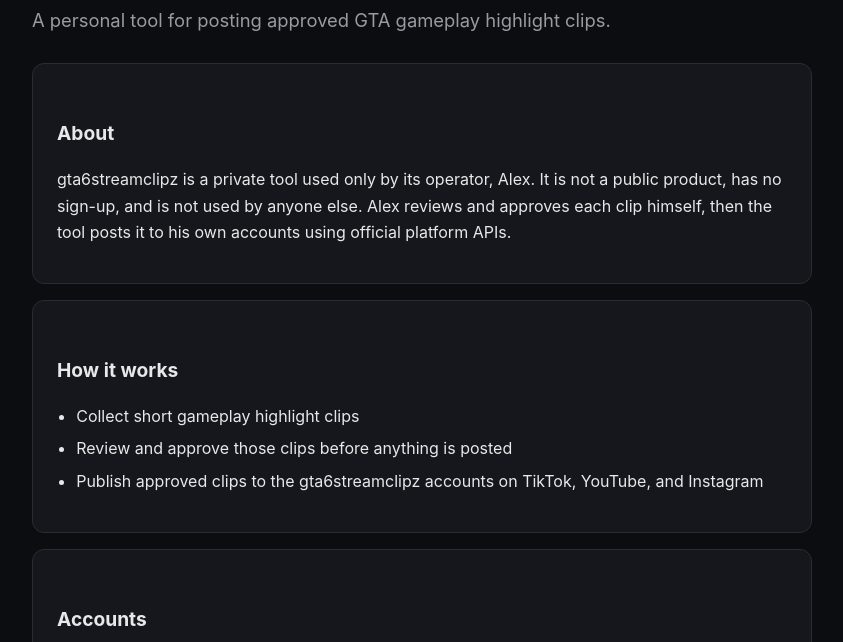
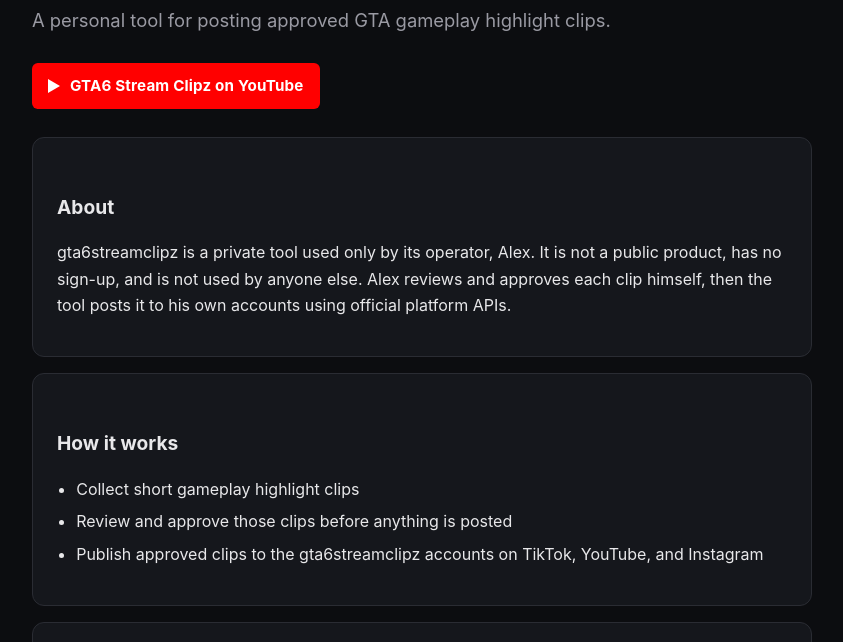
Before and after one commit to gta6streamclipz/gta6streamclipz.github.io, a plain HTML site: page index.html in a window 1280 px wide. Shown: the part 158-800 px from the top of the page, without its empty margins (218-1061 px from the left). Drawn offline with Linux system fonts and the light colour scheme.

Commit message:
Add YouTube API Services section and YouTube badge

```diff
--- a/index.html
+++ b/index.html
@@ -23,6 +23,10 @@
       <h1>gta6streamclipz</h1>
       <p class="tagline">A personal tool for posting approved GTA gameplay highlight clips.</p>
 
+      <p class="yt-row">
+        <a class="yt-badge" href="https://www.youtube.com/@GTA6StreamClipz">GTA6 Stream Clipz on YouTube</a>
+      </p>
+
       <div class="card">
         <h2>About</h2>
         <p>gta6streamclipz is a private tool used only by its operator, Alex. It is not a public product, has no sign-up, and is not used by anyone else. Alex reviews and approves each clip himself, then the tool posts it to his own accounts using official platform APIs.</p>
@@ -41,7 +45,7 @@
         <h2>Accounts</h2>
         <ul>
           <li>TikTok: <a href="https://www.tiktok.com/@gta6streamclipz">@gta6streamclipz</a></li>
-          <li>YouTube: <a href="https://www.youtube.com/@gta6streamclipz">@gta6streamclipz</a></li>
+          <li>YouTube: <a href="https://www.youtube.com/@GTA6StreamClipz">GTA6 Stream Clipz on YouTube (@GTA6StreamClipz)</a></li>
           <li>Instagram: <a href="https://www.instagram.com/gta6.streamclipz/">gta6.streamclipz</a></li>
         </ul>
       </div>
--- a/styles.css
+++ b/styles.css
@@ -66,3 +66,30 @@ footer {
   font-size: 0.9rem;
 }
 .contact { margin-top: 36px; }
+.yt-row { margin: 0 0 28px; }
+.yt-badge {
+  display: inline-flex;
+  align-items: center;
+  gap: 8px;
+  background: #ff0000;
+  color: #ffffff;
+  font-weight: 700;
+  font-size: 0.95rem;
+  padding: 10px 16px;
+  border-radius: 6px;
+  letter-spacing: 0.01em;
+}
+.yt-badge::before {
+  content: "";
+  width: 0;
+  height: 0;
+  border-style: solid;
+  border-width: 7px 0 7px 12px;
+  border-color: transparent transparent transparent #ffffff;
+  margin-right: 2px;
+}
+.yt-badge:hover {
+  text-decoration: none;
+  background: #cc0000;
+  color: #ffffff;
+}
```
Also changed, not shown: privacy.html (+21 -8 lines).
